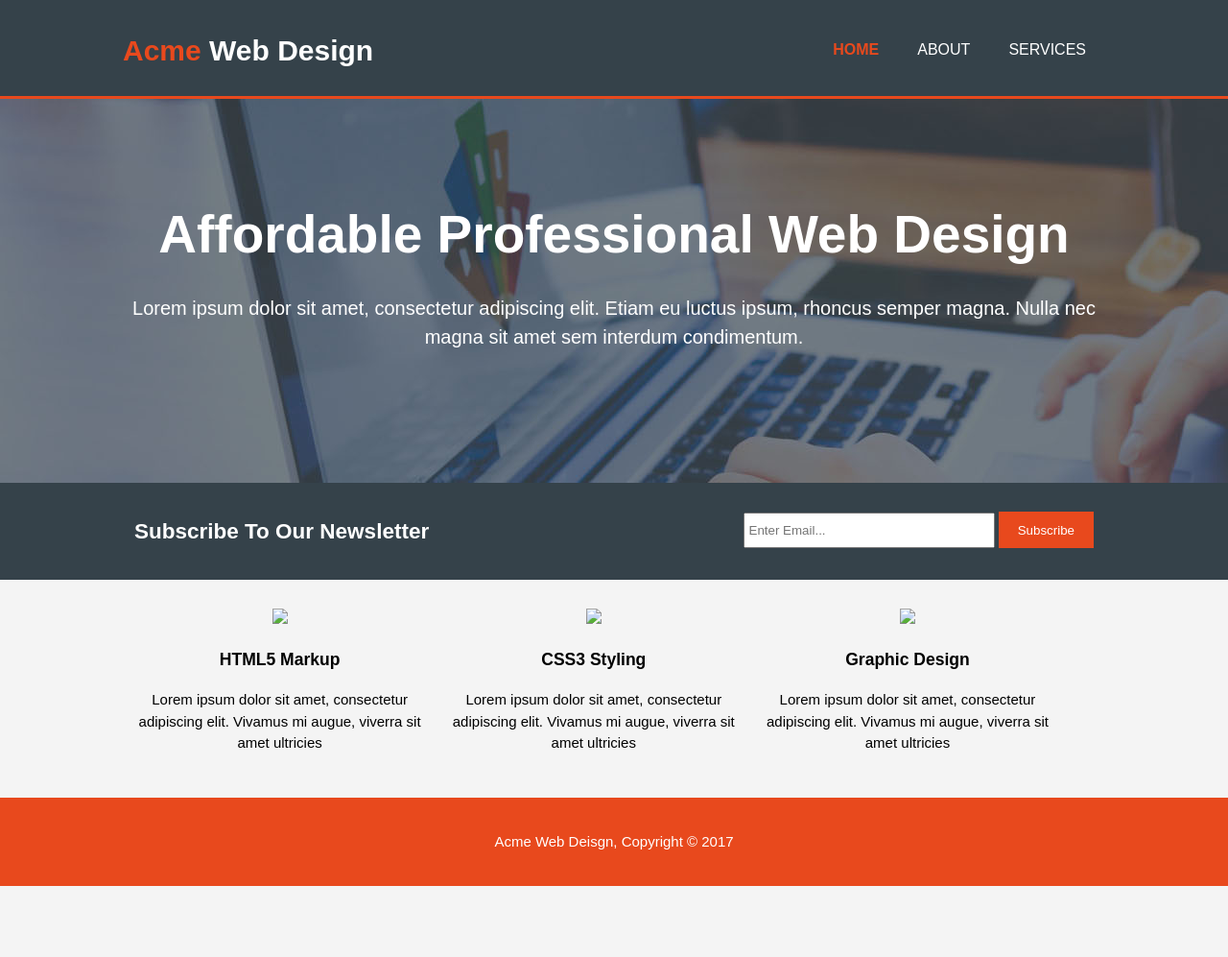
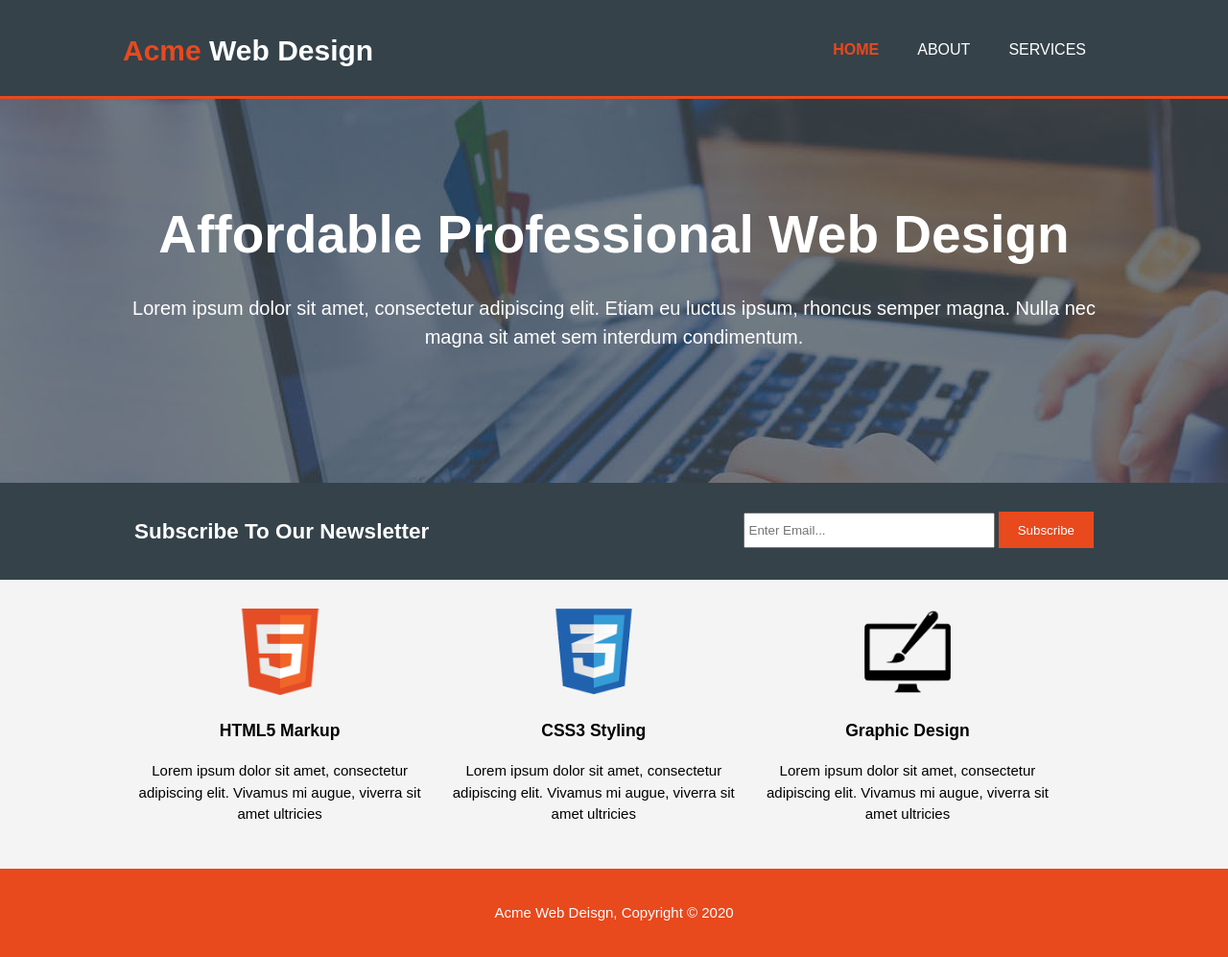
Before and after one commit to StephenGreen88/HTML_Responsive_Layout, a plain HTML site: page index.html in a window 1280 px wide. Shown: the whole page at 96% size. Before the commit the page ends 923 px from the top, so only its background shows below. Drawn offline with Linux system fonts and the light colour scheme.

Commit message:
updated date on copyright

```diff
--- a/index.html
+++ b/index.html
@@ -48,19 +48,19 @@
     <section id="boxes">
         <div class="container">
             <div class="box">
-                <img src="./img/logo_html.png">
+                <img src="./images/img/logo_html.png">
                 <h3>HTML5 Markup</h3>
                 <p>Lorem ipsum dolor sit amet, consectetur adipiscing elit. Vivamus mi augue, viverra sit amet ultricies
                 </p>
             </div>
             <div class="box">
-                <img src="./img/logo_css.png">
+                <img src="./images/img/logo_css.png">
                 <h3>CSS3 Styling</h3>
                 <p>Lorem ipsum dolor sit amet, consectetur adipiscing elit. Vivamus mi augue, viverra sit amet ultricies
                 </p>
             </div>
             <div class="box">
-                <img src="./img/logo_brush.png">
+                <img src="./images/img/logo_brush.png">
                 <h3>Graphic Design</h3>
                 <p>Lorem ipsum dolor sit amet, consectetur adipiscing elit. Vivamus mi augue, viverra sit amet ultricies
                 </p>
@@ -69,7 +69,7 @@
     </section>
 
     <footer>
-        <p>Acme Web Deisgn, Copyright &copy; 2017</p>
+        <p>Acme Web Deisgn, Copyright &copy; 2020</p>
     </footer>
 </body>
 
```
Also changed, not shown: about.html (+1 -1 lines), services.html (+1 -1 lines).
